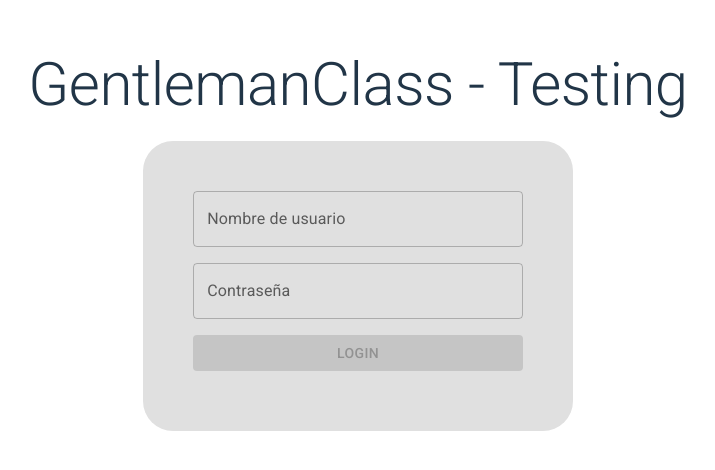
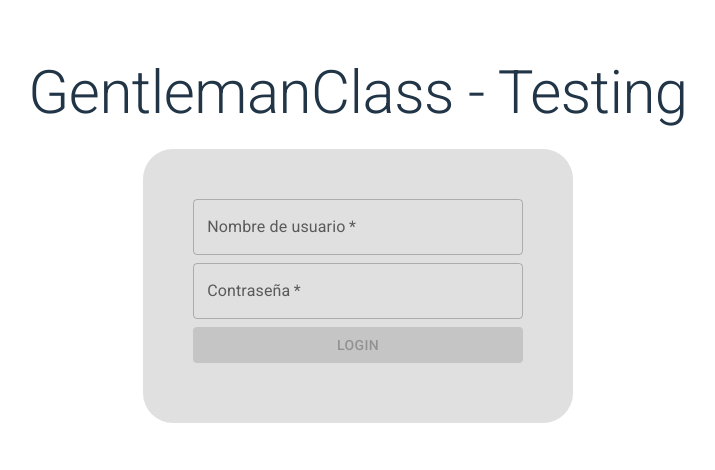
Before and after one commit to Gentleman-Programming/GentlemanClass_Testing, a React (Vite) app: page / in a window 1280 px wide. Shown: the part 160-630 px from the top of the page, without its empty margins (282-997 px from the left). Built offline with nearby package versions, Linux system fonts and the light colour scheme; the HTML template or start-up script is replaced by a standard one.

Commit message:
refactor: create individuals components to the fields and improvement the folder structure

```diff
--- a/src/App.jsx
+++ b/src/App.jsx
@@ -1,5 +1,5 @@
 import { Box, Typography } from '@mui/material';
-import { LoginForm } from './components';
+import { LoginForm } from './pages';
 import './App.css';
 
 function App() {
--- /dev/null
+++ b/src/components/Button.jsx
@@ -0,0 +1,15 @@
+import { Button as MUIButton } from '@mui/material';
+import React from 'react';
+
+export const Button = ({ isDirty, isValid, children, type }) => {
+  return (
+    <MUIButton
+      type={type}
+      fullWidth
+      variant='contained'
+      disabled={!isDirty || !isValid}
+    >
+      {children}
+    </MUIButton>
+  );
+};
--- /dev/null
+++ b/src/components/Input.jsx
@@ -0,0 +1,38 @@
+import { Typography } from '@mui/material';
+import { TextField } from '@mui/material';
+
+const formValidation = (errors, errorKey) => {
+  return errors[errorKey] ? (
+    <Typography color='red'>{errors[errorKey].message}</Typography>
+  ) : (
+    ''
+  );
+};
+
+export const Input = ({
+  register,
+  name,
+  errors,
+  label = '',
+  type,
+  disabled = false,
+  trigger,
+}) => {
+  return (
+    <div>
+      <TextField
+        required
+        disabled={disabled}
+        type={type}
+        error={errors && !!errors[name]}
+        id={name}
+        label={label}
+        variant='outlined'
+        {...register(name)}
+        {...(trigger ? { onChange: () => trigger && trigger() } : {})}
+        fullWidth
+      />
+      {errors && formValidation(errors, name)}
+    </div>
+  );
+};
--- /dev/null
+++ b/src/components/PasswordField.jsx
@@ -0,0 +1,15 @@
+import React from 'react';
+import { Input } from './Input';
+
+export const PasswordField = ({ register, errors }) => {
+  return (
+    <Input
+      label='Contraseña'
+      register={register}
+      errors={errors}
+      name='password'
+      type='password'
+      maxLength={12}
+    />
+  );
+};
--- /dev/null
+++ b/src/components/UsernameField.jsx
@@ -0,0 +1,15 @@
+import React from 'react';
+import { Input } from './Input';
+
+export const UsernameField = ({ register, errors }) => {
+  return (
+    <Input
+      label='Nombre de usuario'
+      register={register}
+      errors={errors}
+      name='username'
+      type='text'
+      maxLength={12}
+    />
+  );
+};
--- a/src/components/index.js
+++ b/src/components/index.js
@@ -1 +1,4 @@
-export * from './LoginForm';
+export * from './Button';
+export * from './Input';
+export * from './PasswordField';
+export * from './UsernameField';
--- a/src/components/LoginForm.jsx
+++ b/src/pages/LoginForm.jsx
@@ -1,8 +1,11 @@
-import { useEffect, useState } from 'react';
-import { Box, Button, TextField, Typography } from '@mui/material';
+import { useState } from 'react';
+import { Box, Typography } from '@mui/material';
 import { useForm } from 'react-hook-form';
 import { yupResolver } from '@hookform/resolvers/yup';
 import * as yup from 'yup';
+import { UsernameField } from '../components';
+import { PasswordField } from '../components';
+import { Button } from '../components';
 
 const schema = yup
   .object({
@@ -56,29 +59,9 @@ export const LoginForm = () => {
     >
       <form onSubmit={handleSubmit(onSubmit)}>
         <Box sx={{ display: 'flex', flexDirection: 'column', gap: 1 }}>
-          <TextField
-            variant='outlined'
-            label='Nombre de usuario'
-            fullWidth
-            maxLength={12}
-            {...register('username')}
-          />
-          <Typography color='red'>{errors.username?.message}</Typography>
-          <TextField
-            variant='outlined'
-            label='Contraseña'
-            type='password'
-            fullWidth
-            maxLength={12}
-            {...register('password')}
-          />
-          <Typography color='red'>{errors.password?.message}</Typography>
-          <Button
-            type='submit'
-            fullWidth
-            variant='contained'
-            disabled={!isDirty || !isValid}
-          >
+          <UsernameField register={register} errors={errors} />
+          <PasswordField register={register} errors={errors} />
+          <Button isDirty={isDirty} isValid={isValid} type='submit'>
             Login
           </Button>
         </Box>
--- /dev/null
+++ b/src/pages/index.js
@@ -0,0 +1 @@
+export * from './LoginForm';
```
